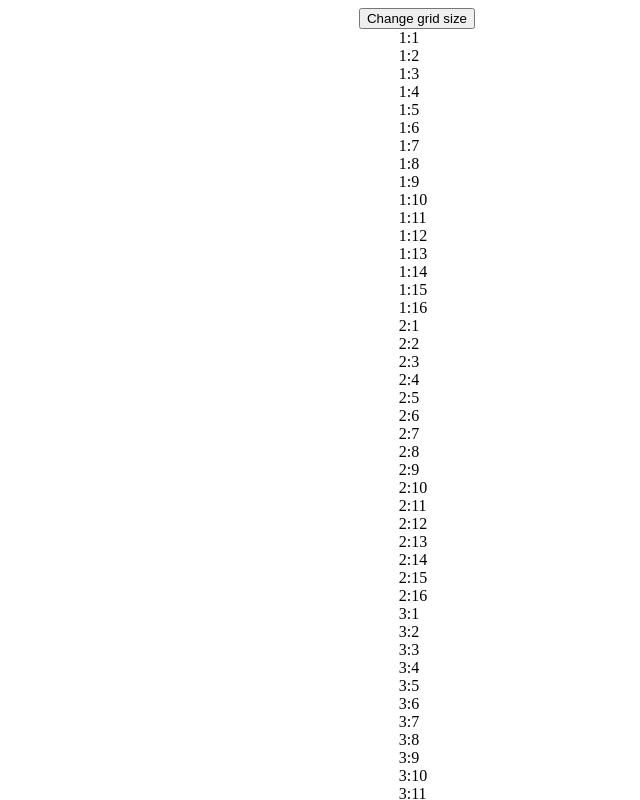
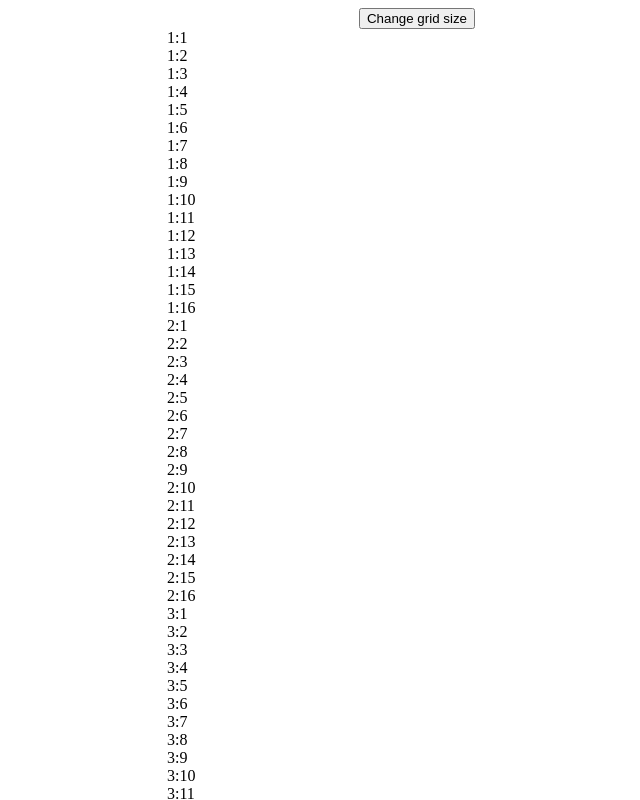
Before and after one commit to matheuspl92/odin-etch-a-sketch, a plain HTML site: page index.html in a window 1280 px wide. Shown: the top 800 px of the page, without its empty margins (223-863 px from the left). Drawn offline with Linux system fonts and the light colour scheme.

Commit message:
Add style to container class

```diff
--- a/style.css
+++ b/style.css
@@ -3,3 +3,10 @@ body {
     flex-direction: column;
     align-items: center;
 }
+
+.container {
+    display: flex;
+    flex-direction: column;
+    width: 500px;
+    height: auto;
+}
```
